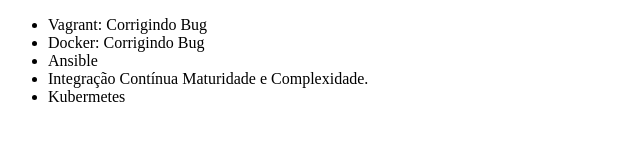
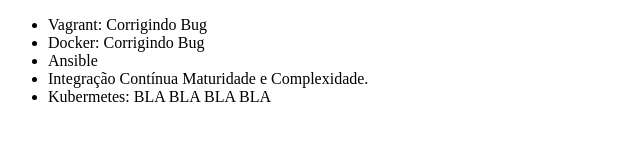
Before and after one commit to hiimarcelo/Alura-Git-Marcelo, a plain HTML site: page index.html in a window 1280 px wide. Shown: the whole page, without its empty margins (0-640 px from the left). Drawn offline with Linux system fonts and the light colour scheme.

Commit message:
Alterando Kubernets

```diff
--- a/index.html
+++ b/index.html
@@ -10,7 +10,7 @@
         <li>Docker: Corrigindo Bug</li>
         <li>Ansible</li>
         <li>Integração Contínua Maturidade e Complexidade.</li>
-        <li> Kubermetes </li>
+        <li> Kubermetes: BLA BLA BLA BLA </li>
     </ul>
 </body>
 </html>
```
